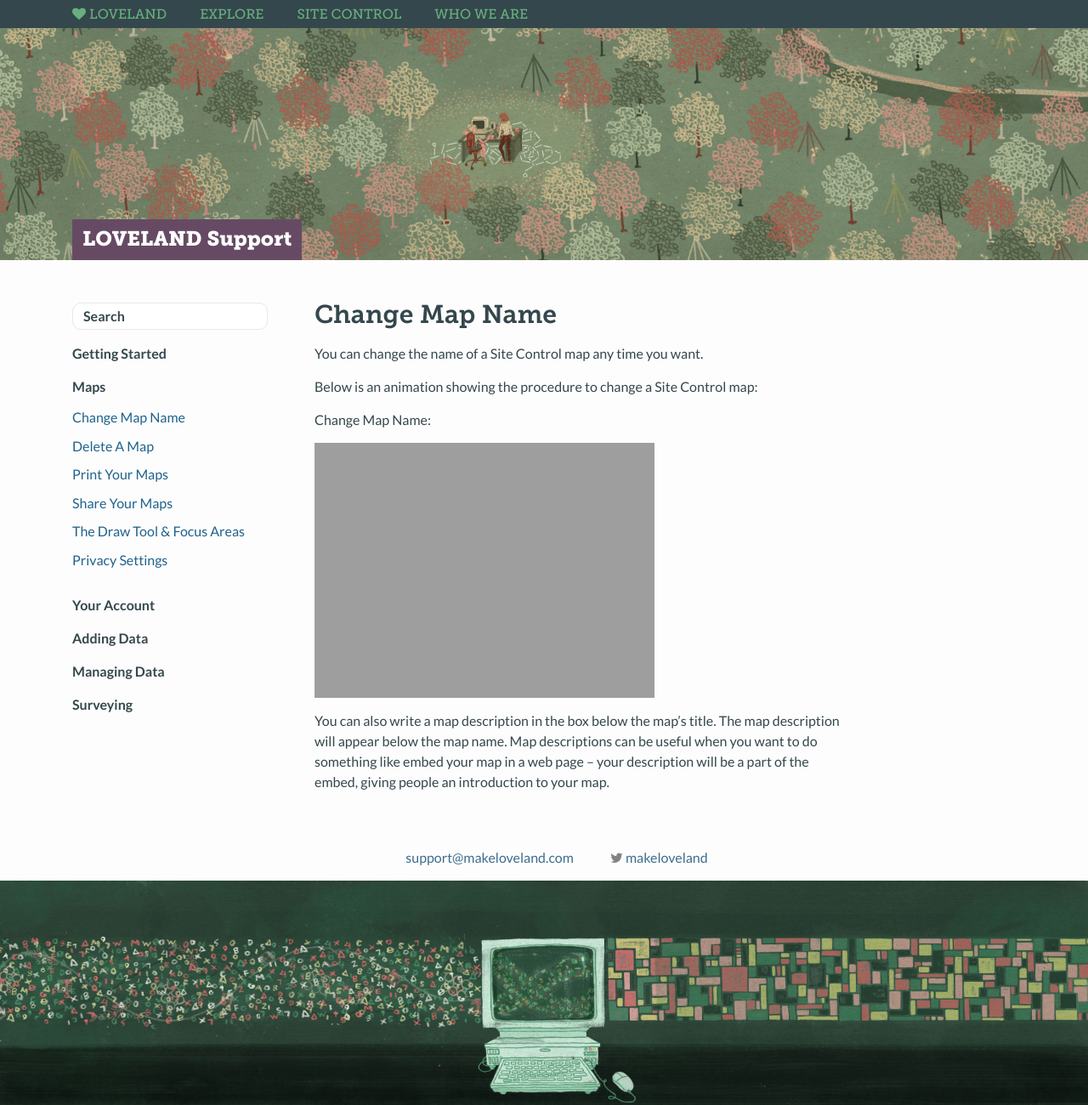
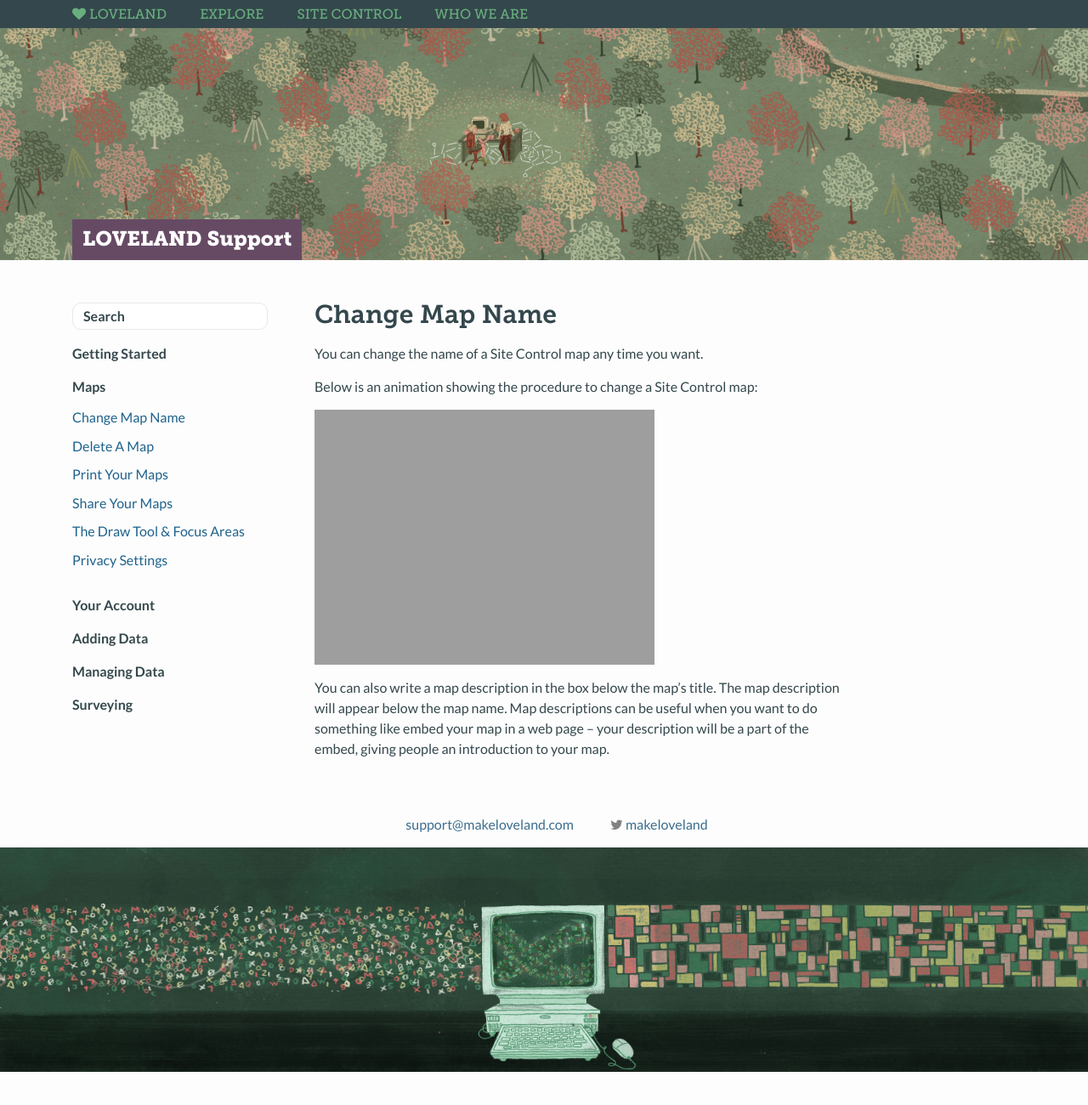
Before and after one commit to loveland/support, a Jekyll site: the page built from _articles/change-map-name.md, in a window 1280 px wide. Shown: the whole page at 85% size. Built offline with Jekyll 4.4.1, drawn with Linux system fonts in a browser that asks for light colours; a script that is not in the unit is left out; after the commit the page ends 1261 px from its top, so only the background shows below that.

Commit message:
Updated change-map-name.md

```diff
--- a/_articles/change-map-name.md
+++ b/_articles/change-map-name.md
@@ -9,8 +9,6 @@
 
 Below is an animation showing the procedure to change a Site Control map:
 
-Change Map Name:
-
 ![v1GtwRibhg (1).gif]({{site.baseurl}}/img/v1GtwRibhg (1).gif)
 
 You can also write a map description in the box below the map's title. The map description will appear below the map name. Map descriptions can be useful when you want to do something like embed your map in a web page -- your description will be a part of the embed, giving people an introduction to your map.
```
